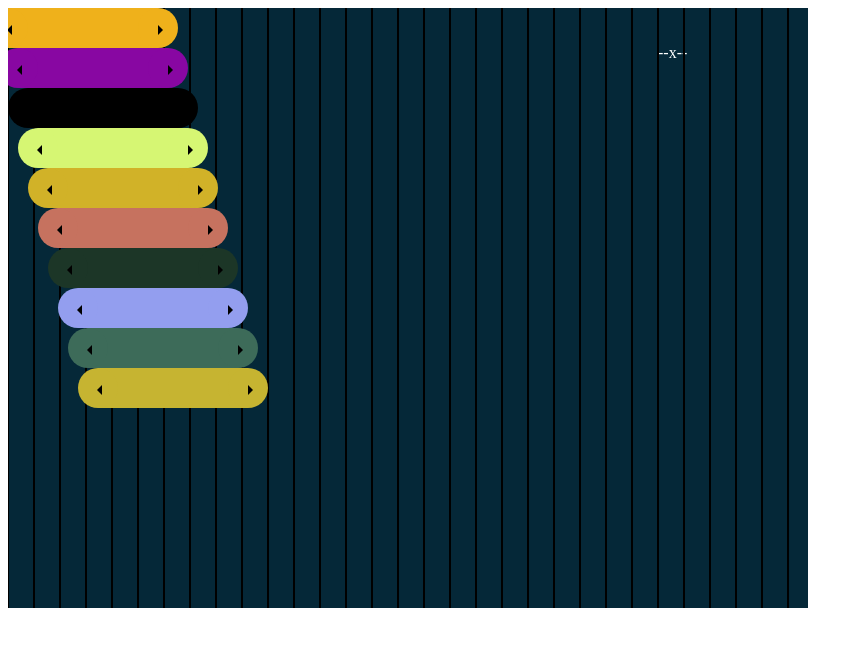
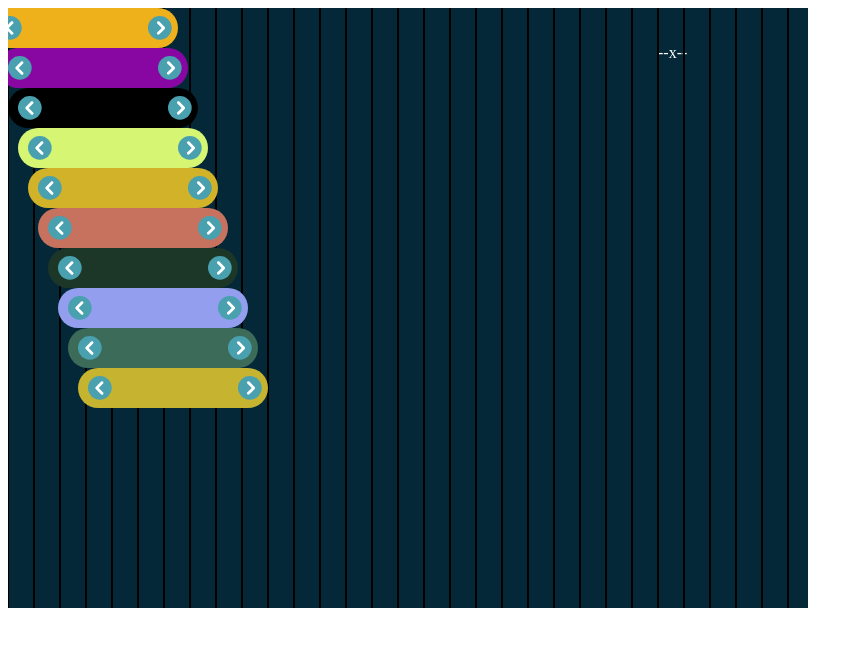
Before and after one commit to benchuk/gantt, a plain HTML site: page index.html in a window 1280 px wide. Shown: the whole page, without its empty margins (0-863 px from the left). Drawn offline with Linux system fonts and the light colour scheme.

Commit message:
drag fixes

```diff
--- a/index.html
+++ b/index.html
@@ -2,7 +2,7 @@
 <html xmlns="http://www.w3.org/1999/xhtml">
   <head>
     <style>
-      .hoverEffect:hover {
+      .arrowRight:hover {
         fill: #201e1f;
         stroke: black;
         opacity: 1;
@@ -22,11 +22,37 @@
         <circle id="myCircle" cx="0" cy="0" r="15" />
         <path d="M15.41 16.59L10.83 12l4.58-4.59L14 6l-6 6 6 6 1.41-1.41z" />
 
-        <path id="arrowLeft" d="M14 7l-5 5 5 5V7z" />
+        <g id="arrowRight" transform="scale(0.05) translate(0,-40)" fill="grey">
+          <circle style="fill:#49A0AE;" cx="236.827" cy="236.827" r="236.827" />
+          <path
+            style="fill:#FFFFFF;"
+            d="M333.577,219.408c-35.885-35.885-71.77-71.766-107.659-107.651
+        	c-25.564-25.56-65.084,14.259-39.456,39.883c29.236,29.236,58.479,58.476,87.719,87.712c-29.315,29.307-58.625,58.618-87.929,87.925
+        	c-25.564,25.56,14.255,65.08,39.879,39.456c35.889-35.885,71.774-71.77,107.659-107.655
+        	C344.635,248.237,344.34,230.171,333.577,219.408z"
+          />
+        </g>
+
+        <g id="arrowLeft" transform="scale(0.05) translate(0,-40)" fill="grey">
+          <circle style="fill:#49A0AE;" cx="236.827" cy="236.827" r="236.827" />
+          <path
+            style="fill:#FFFFFF;"
+            <path
+            style="fill:#FFFFFF;"
+            d="M214.181,240.332c29.429-29.425,58.857-58.853,88.278-88.278
+	c25.666-25.663-14.316-65.341-40.039-39.615c-36.029,36.029-72.055,72.055-108.084,108.084
+	c-10.888,10.885-10.588,29.023,0.214,39.829c36.029,36.029,72.055,72.058,108.084,108.087
+	c25.666,25.666,65.345-14.316,39.615-40.043C272.888,299.039,243.535,269.686,214.181,240.332z"
+          />
+
+          />
+        </g>
+
+        <path d="M14 7l-5 5 5 5V7z" />
         <path fill="none" d="M0 0h24v24H0V0z" />
         <path d="M8.59 16.59L13.17 12 8.59 7.41 10 6l6 6-6 6-1.41-1.41z" />
 
-        <path id="arrowRight" d="M10 17l5-5-5-5v10z" />
+        <path d="M10 17l5-5-5-5v10z" />
         <path
           id="arrow"
           d="M345.441,248.292L151.154,442.573c-12.359,12.365-32.397,12.365-44.75,0c-12.354-12.354-12.354-32.391,0-44.744
@@ -195,8 +221,8 @@
         svgRoot.addEventListener('mousemove', drag);
 
         middleRect.addEventListener('mousedown', startDrag);
-        endCircle.addEventListener('mousedown', startDragEndArrow);
-        startCircle.addEventListener('mousedown', startDragStartArrow);
+        arrowStart.addEventListener('mousedown', startDragStartArrow);
+        arrowEnd.addEventListener('mousedown', startDragEndArrow);
         //middleRect.addEventListener('mousemove', drag);
         //middleRect.addEventListener('mouseup', endDrag);
         //middleRect.addEventListener('mouseleave', endDrag);
@@ -213,7 +239,7 @@
         var centerRect, offset;
 
         function startDragStartArrow(evt) {
-          startCircleSelected = evt.target;
+          startCircleSelected = startCircle; //evt.target;
           initialStateDragStart = getMousePosition(evt);
           initialStateDragStart.w = middleRect.getAttributeNS(null, 'width');
           initialStateDragStart.middleRectStartX = parseFloat(
@@ -234,7 +260,7 @@
         }
 
         function startDragEndArrow(evt) {
-          endCircleSelected = evt.target;
+          endCircleSelected = endCircle; //evt.target;
           initialStateDragEnd = getMousePosition(evt);
           initialStateDragEnd.w = middleRect.getAttributeNS(null, 'width');
           initialStateDragEnd.offsetX = initialStateDragEnd.x;
```
